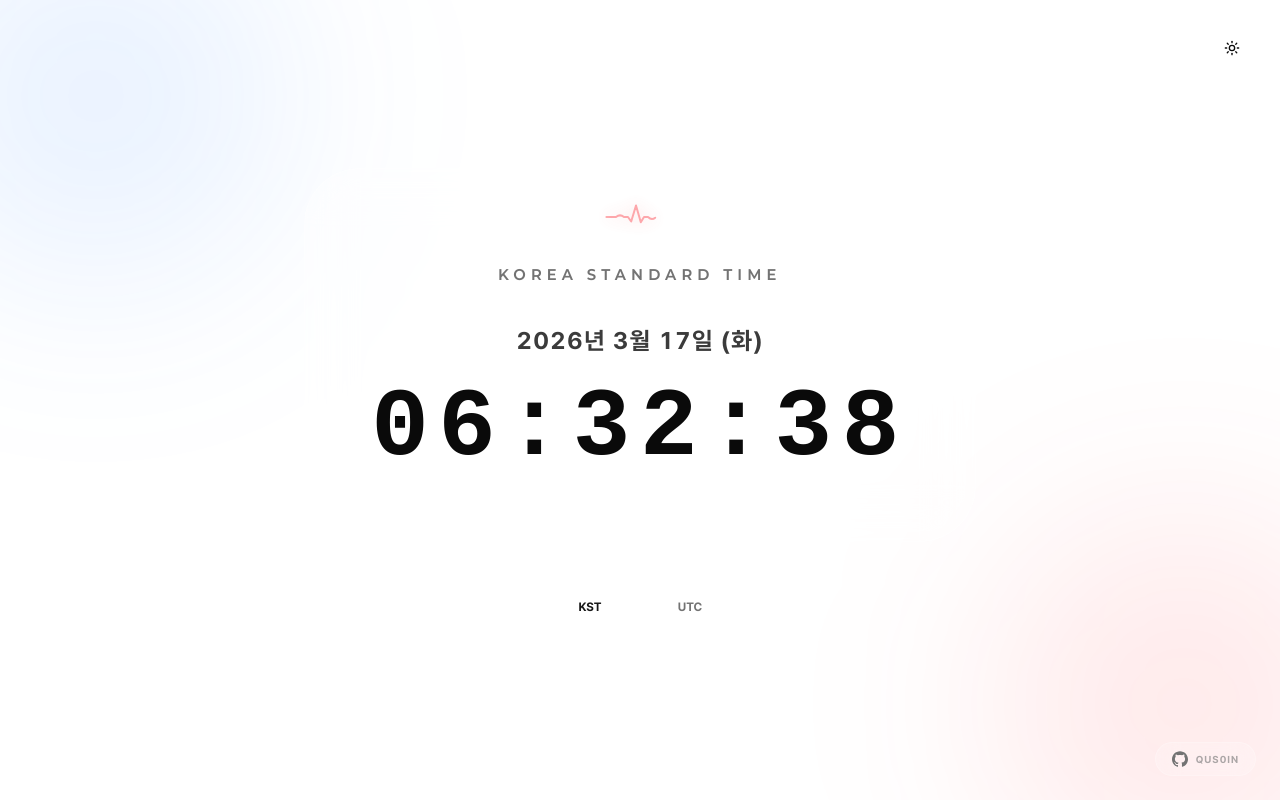
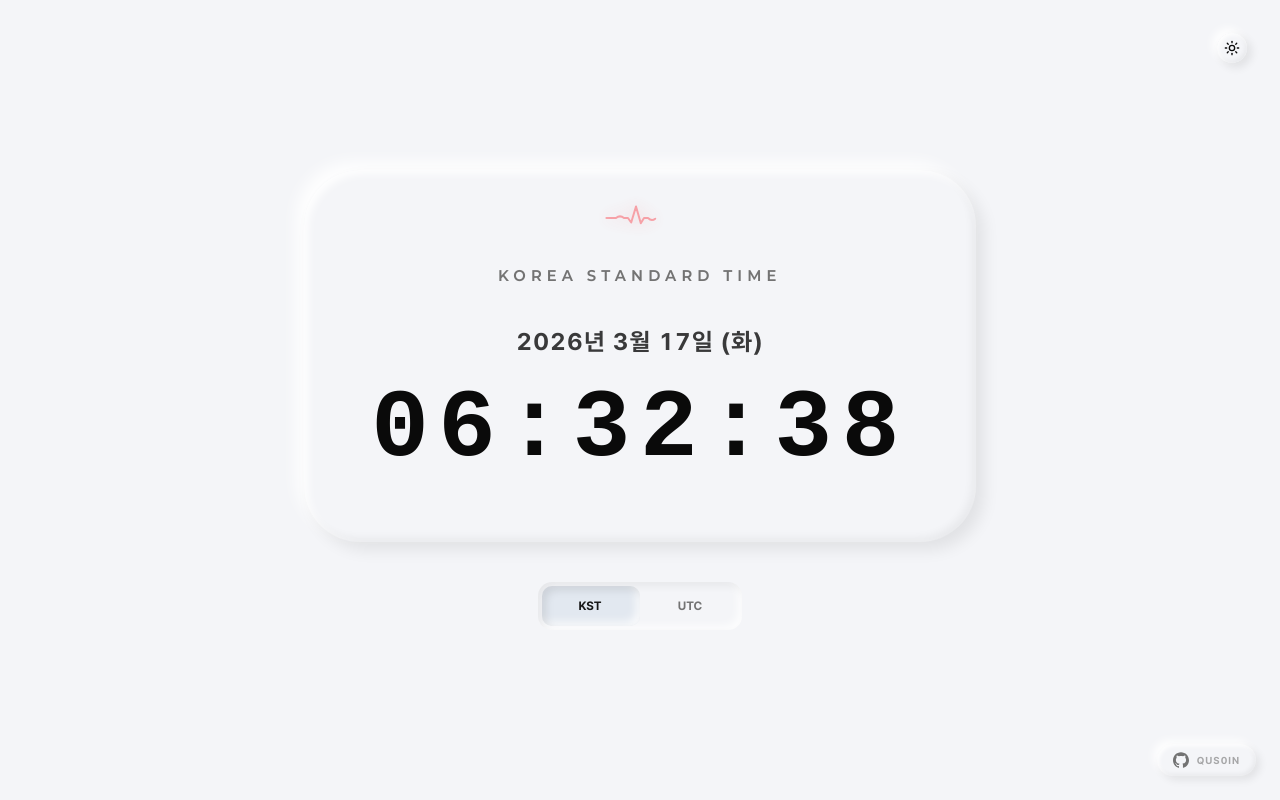
Before and after one commit to qus0in/clock, a Next.js app: page / in a window 1280 px wide. Built offline with nearby package versions, Linux system fonts and the light colour scheme; a web font is replaced by a local one.

Commit message:
style: 전체 앱을 글래스모피즘에서 클레이모피즘 스타일로 전환 및 관련 문서 갱신

```diff
--- a/src/app/globals.css
+++ b/src/app/globals.css
@@ -194,3 +194,73 @@
     @apply font-sans break-keep;
   }
 }
+
+@layer utilities {
+  .clay-bg {
+    background-color: #f4f5f8;
+  }
+  .dark .clay-bg {
+    background-color: #1a1b1e;
+  }
+
+  .clay-card {
+    background-color: #f4f5f8;
+    border-radius: 3.5rem;
+    box-shadow:
+      8px 8px 16px rgba(0, 0, 0, 0.08),
+      -8px -8px 16px rgba(255, 255, 255, 0.9),
+      inset 4px 4px 8px rgba(255, 255, 255, 0.9),
+      inset -4px -4px 8px rgba(0, 0, 0, 0.05);
+  }
+  .dark .clay-card {
+    background-color: #1a1b1e;
+    box-shadow:
+      10px 10px 20px rgba(0, 0, 0, 0.5),
+      -5px -5px 15px rgba(255, 255, 255, 0.03),
+      inset 2px 2px 5px rgba(255, 255, 255, 0.05),
+      inset -4px -4px 8px rgba(0, 0, 0, 0.3);
+  }
+
+  .clay-btn {
+    background-color: #f4f5f8;
+    box-shadow:
+      4px 4px 8px rgba(0, 0, 0, 0.08),
+      -4px -4px 8px rgba(255, 255, 255, 0.9),
+      inset 2px 2px 4px rgba(255, 255, 255, 0.9),
+      inset -2px -2px 4px rgba(0, 0, 0, 0.05);
+  }
+  .dark .clay-btn {
+    background-color: #1a1b1e;
+    box-shadow:
+      4px 4px 10px rgba(0, 0, 0, 0.5),
+      -2px -2px 6px rgba(255, 255, 255, 0.03),
+      inset 1px 1px 3px rgba(255, 255, 255, 0.05),
+      inset -2px -2px 4px rgba(0, 0, 0, 0.3);
+  }
+
+  .clay-btn-active {
+    background-color: #e2e8f0;
+    box-shadow:
+      inset 4px 4px 8px rgba(0, 0, 0, 0.1),
+      inset -4px -4px 8px rgba(255, 255, 255, 0.8);
+  }
+  .dark .clay-btn-active {
+    background-color: #141517;
+    box-shadow:
+      inset 4px 4px 10px rgba(0, 0, 0, 0.6),
+      inset -4px -4px 8px rgba(255, 255, 255, 0.02);
+  }
+
+  .clay-panel {
+    background-color: #f4f5f8;
+    box-shadow:
+      inset 4px 4px 8px rgba(0, 0, 0, 0.06),
+      inset -4px -4px 8px rgba(255, 255, 255, 0.8);
+  }
+  .dark .clay-panel {
+    background-color: #1a1b1e;
+    box-shadow:
+      inset 4px 4px 10px rgba(0, 0, 0, 0.5),
+      inset -2px -2px 6px rgba(255, 255, 255, 0.03);
+  }
+}
--- a/src/app/page.tsx
+++ b/src/app/page.tsx
@@ -8,10 +8,7 @@ export const dynamic = "force-dynamic";
 export default function Home() {
   // 메인 화면 렌더링
   return (
-    <div className="relative flex min-h-screen min-w-[320px] overflow-hidden flex-col items-center justify-center bg-background p-4">
-      {/* 배경 데코레이션: 글래스모피즘 효과 극대화 */}
-      <div className="absolute -top-24 -left-24 h-96 w-96 rounded-full bg-blue-500/10 blur-[100px] dark:bg-blue-900/20" />
-      <div className="absolute -bottom-24 -right-24 h-96 w-96 rounded-full bg-red-500/10 blur-[100px] dark:bg-red-900/20" />
+    <div className="relative flex min-h-screen min-w-[320px] overflow-hidden flex-col items-center justify-center transition-colors clay-bg p-4">
 
       {/* 테마 전환 버튼 - 우측 상단 고정 */}
       <div className="absolute top-8 right-8 z-50">
@@ -20,8 +17,8 @@ export default function Home() {
 
       <ClockDisplay />
 
-      {/* 푸터: 우측 하단에 고정된 글래스모피즘 GitHub 링크 */}
-      <footer className="fixed bottom-6 right-6 z-50 rounded-full border border-white/20 bg-white/20 px-4 py-2 backdrop-blur-md transition-all hover:bg-white/30 dark:border-white/10 dark:bg-black/20 dark:hover:bg-black/30">
+      {/* 푸터: 우측 하단에 고정된 클레이모피즘 GitHub 링크 */}
+      <footer className="fixed bottom-6 right-6 z-50 rounded-full px-4 py-2 transition-all clay-btn hover:scale-105">
         <a
           href="https://github.com/qus0in"
           target="_blank"
--- a/src/components/ClockDisplay.tsx
+++ b/src/components/ClockDisplay.tsx
@@ -38,8 +38,8 @@ export function ClockDisplay() {
 
   return (
     <div className="flex w-full flex-col items-center gap-6 px-4 md:gap-10">
-      {/* 글래스모피즘 스타일의 시계 카드 */}
-      <div className="relative flex w-full max-w-2xl flex-col items-center rounded-[3.5rem] border border-white/20 bg-white/30 p-10 backdrop-blur-xl transition-all duration-500 md:p-16 dark:border-white/10 dark:bg-black/30">
+      {/* 클레이모피즘 스타일의 시계 카드 */}
+      <div className="relative flex w-full max-w-2xl flex-col items-center clay-card p-10 transition-all duration-500 md:p-16">
 
         {/* 애니메이션 한 사이클(2초)이 끝날 때마다 새로운 가우시안 파형으로 갱신 */}
         <ECGWave key={Math.floor(time.getSeconds() / 2)} />
@@ -64,24 +64,24 @@ export function ClockDisplay() {
         </div>
       </div>
 
-      {/* 타임존 전환 버튼부: 글래스모피즘 및 슬라이딩 애니메이션 적용 */}
-      <div className="relative flex gap-1 p-1 bg-white/20 dark:bg-black/20 backdrop-blur-md rounded-xl border border-white/20 dark:border-white/10 w-fit">
-        {/* 활성 상태 표시 배경 슬라이더 (글래스모피즘 반영) */}
+      {/* 타임존 전환 버튼부: 클레이모피즘 및 슬라이딩 애니메이션 적용 */}
+      <div className="relative flex gap-1 p-1 clay-panel rounded-xl w-fit">
+        {/* 활성 상태 표시 배경 슬라이더 (클레이모피즘 반영) */}
         <div
-          className="absolute top-1 bottom-1 left-1 bg-white/40 dark:bg-white/10 rounded-lg transition-all duration-300 ease-in-out"
+          className="absolute top-1 bottom-1 left-1 clay-btn-active rounded-lg transition-all duration-300 ease-in-out"
           style={{
             width: "calc(50% - 4px)",
             transform: `translateX(${isUTC ? "100%" : "0%"})`
           }}
         />
         <button
-          className={`relative z-10 h-10 w-24 rounded-lg font-bold text-xs transition-colors duration-300 ${!isUTC ? "text-primary" : "text-muted-foreground hover:text-foreground"}`}
+          className={`relative z-10 h-10 w-24 rounded-lg font-bold text-xs transition-colors duration-300 ${!isUTC ? "text-primary dark:text-white" : "text-muted-foreground hover:text-foreground"}`}
           onClick={() => toggleTimeZone(false)}
         >
           KST
         </button>
         <button
-          className={`relative z-10 h-10 w-24 rounded-lg font-bold text-xs transition-colors duration-300 ${isUTC ? "text-primary" : "text-muted-foreground hover:text-foreground"}`}
+          className={`relative z-10 h-10 w-24 rounded-lg font-bold text-xs transition-colors duration-300 ${isUTC ? "text-primary dark:text-white" : "text-muted-foreground hover:text-foreground"}`}
           onClick={() => toggleTimeZone(true)}
         >
           UTC
--- a/src/components/ModeToggle.tsx
+++ b/src/components/ModeToggle.tsx
@@ -13,7 +13,7 @@ export function ModeToggle() {
     <Button
       variant="ghost"
       size="icon"
-      className="rounded-full border border-white/20 bg-white/30 backdrop-blur-md transition-all hover:bg-white/40 dark:border-white/10 dark:bg-black/30 dark:hover:bg-black/40"
+      className="rounded-full clay-btn transition-transform hover:scale-105"
       onClick={() => setTheme(theme === "light" ? "dark" : "light")}
     >
       <Sun className="h-[1.2rem] w-[1.2rem] rotate-0 scale-100 transition-all dark:-rotate-90 dark:scale-0" />
```
Also changed, not shown: 3 other files (tests, documents, lock files or other folders).
